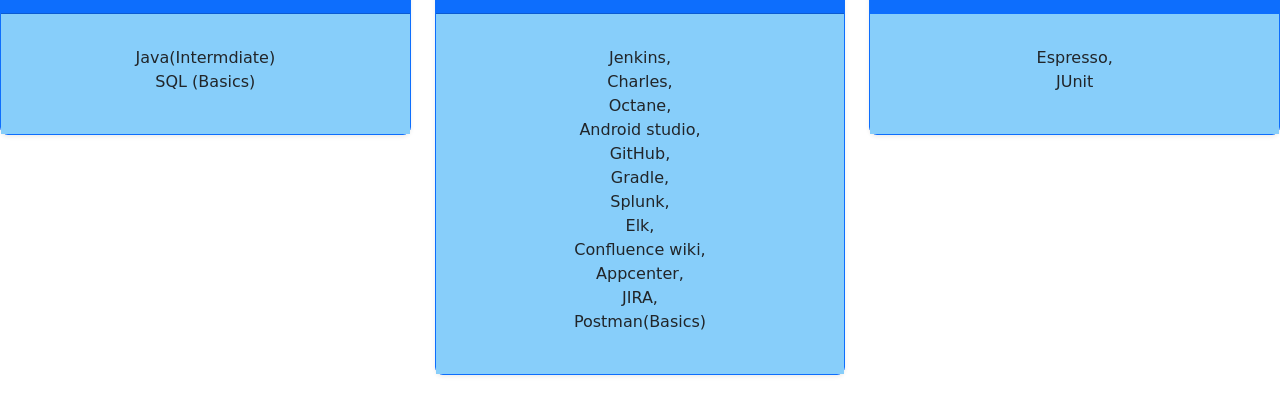
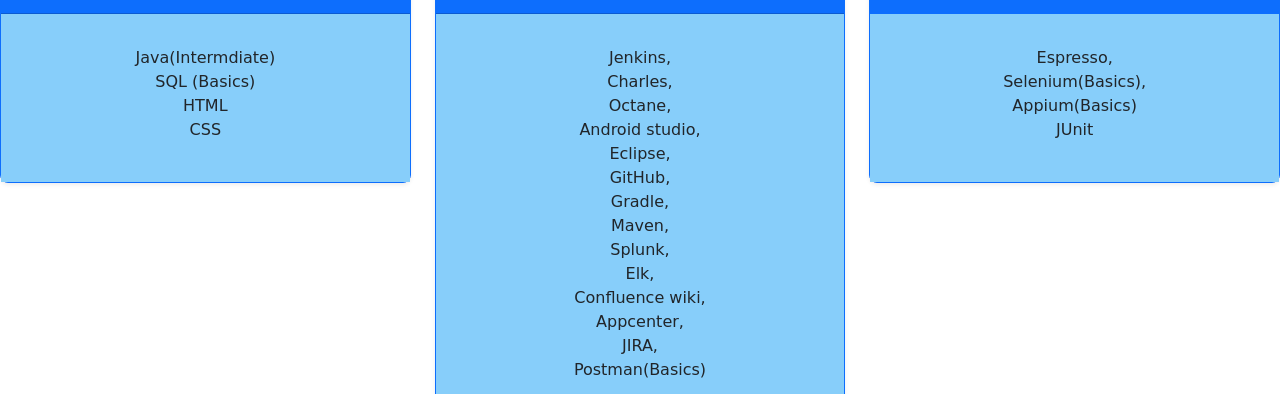
Before and after one commit to Someswaransomesh/Myportfolio, a plain HTML site: page project1.1.html in a window 1280 px wide. Shown: the part 49-443 px from the top of the page. Drawn offline with nearby package versions, Linux system fonts and the light colour scheme.

Commit message:
Added skills

```diff
--- a/project1.1.html
+++ b/project1.1.html
@@ -19,6 +19,8 @@
               <ul class="list-unstyled mt-3 mb-4">
                 <li>Java(Intermdiate)</li>
                 <li>SQL (Basics)</li>
+                <li>HTML</li>
+                <li>CSS</li>
               </ul>
             </div>
           </div>
@@ -34,8 +36,10 @@
                 <li>Charles,</li>
                 <li>Octane,</li>
                 <li>Android studio,</li>
+                <li>Eclipse,</li>
                 <li>GitHub,</li>
                 <li>Gradle,</li>
+                <li>Maven,</li>
                 <li>Splunk,</li>
                 <li>Elk,</li>
                 <li>Confluence wiki,</li>
@@ -54,6 +58,8 @@
             <div class="card-body">
               <ul class="list-unstyled mt-3 mb-4">
                 <li>Espresso,</li>
+                <li>Selenium(Basics),</li>
+                <li>Appium(Basics)</li>
                 <li>JUnit</li>
               </ul>
             </div>
```
